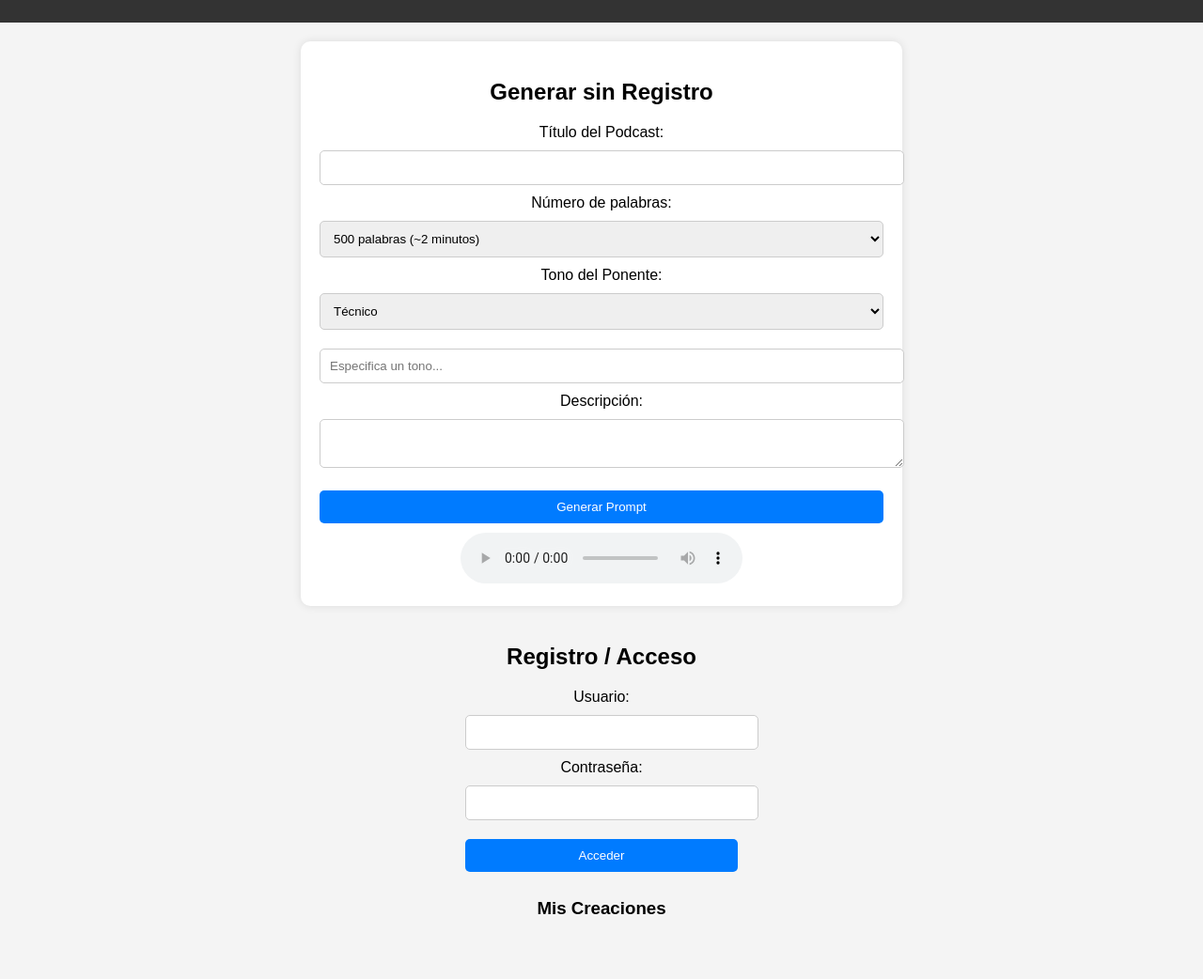
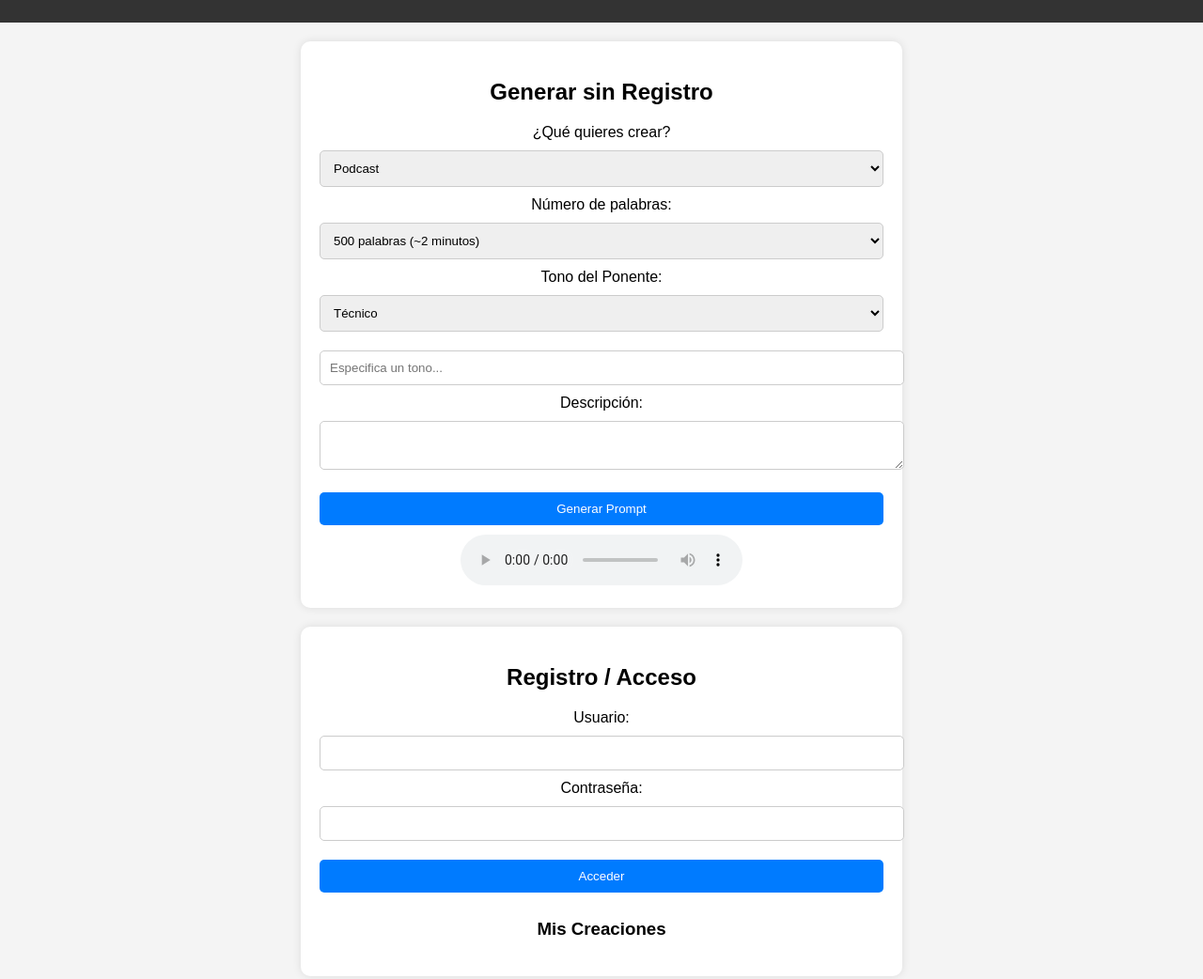
Before and after one commit to Koahla8/Podcastia, a website: page public/index.html in a window 1280 px wide. Shown: the part 120-1162 px from the top of the page at 94% size. Before the commit the page ends 1137 px from the top, so only its background shows below. Drawn offline with Linux system fonts and the light colour scheme.

Commit message:
Update index.html

```diff
--- a/public/index.html
+++ b/public/index.html
@@ -18,8 +18,12 @@
         <h2>Generar sin Registro</h2>
         <form id="podcastForm">
           <div class="form-group">
-            <label for="title">Título del Podcast:</label>
-            <input type="text" id="title" name="title" required>
+            <label for="format">¿Qué quieres crear?</label>
+            <select id="format" name="format" required>
+              <option value="Podcast">Podcast</option>
+              <option value="Curso">Curso</option>
+              <option value="Audioguía">Audioguía</option>
+            </select>
           </div>
           <div class="form-group">
             <label for="wordCount">Número de palabras:</label>
@@ -49,7 +53,7 @@
         <div id="audioOutput"></div>
         <audio id="audio" controls></audio>
       </div>
-      <div class="right">
+      <div class="bottom">
         <h2>Registro / Acceso</h2>
         <form id="loginForm">
           <div class="form-group">
```
